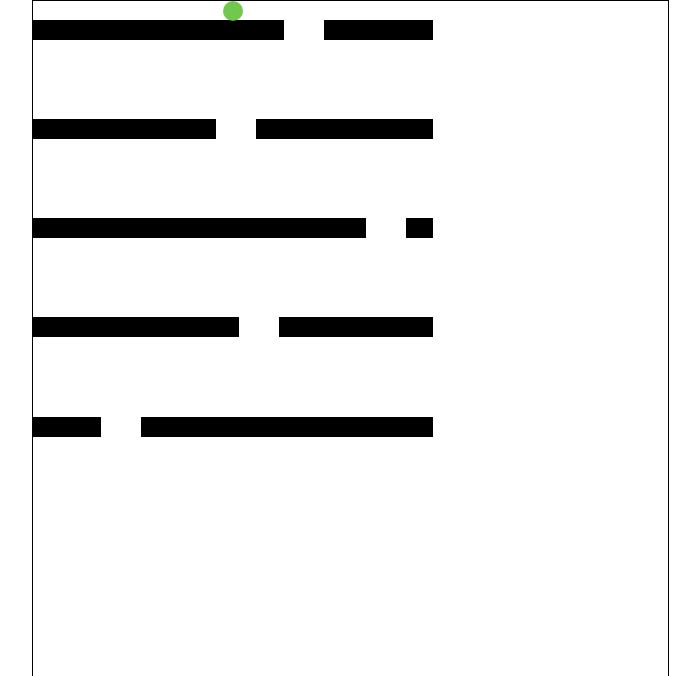
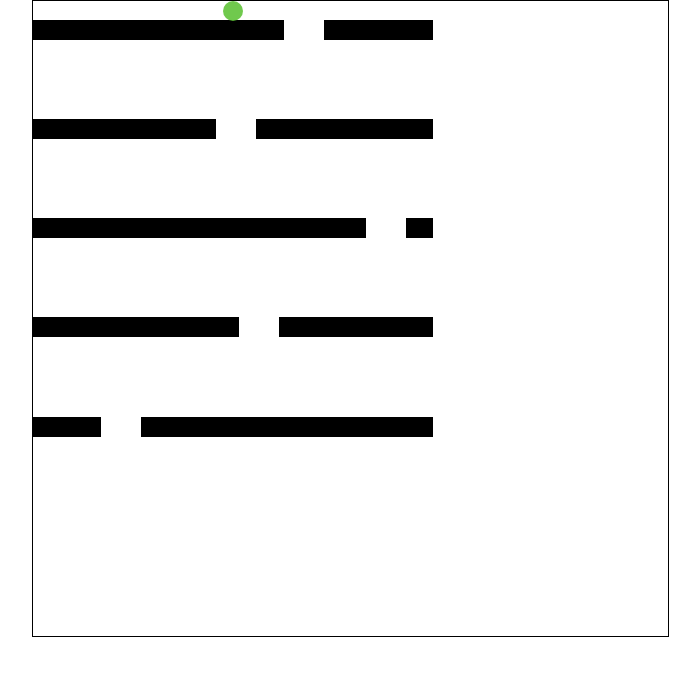
Before and after one commit to dantefranzoi/game-bolinha, a plain HTML site: page index.html in a window 1280 px wide. Shown: the top 676 px of the page, without its empty margins (290-990 px from the left). Drawn offline with Linux system fonts and the light colour scheme.

Commit message:
Update styles.css

```diff
--- a/styles.css
+++ b/styles.css
@@ -5,7 +5,7 @@
 
 #game{
     width: 635px;
-    height: 1140px;
+    height: 635px;
     border: 1px solid black;
     margin: auto;
 }
```
